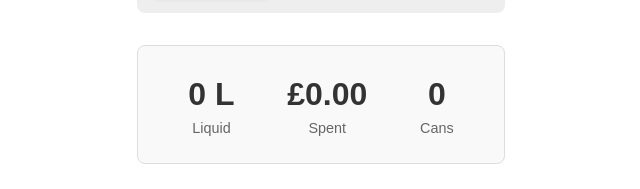
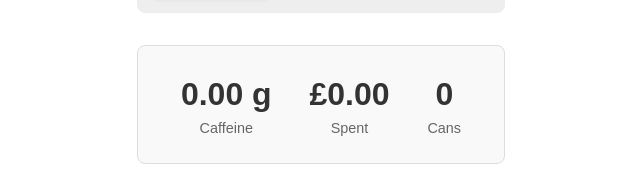
Before and after one commit to SamanAshoori/drink_tracker, a Svelte app in the folder frontend/: page / in a window 1280 px wide. Shown: the part 240-429 px from the top of the page, without its empty margins (319-959 px from the left). Built offline with nearby package versions, Linux system fonts and the light colour scheme; no server answers.

Commit message:
Tracking caffeine consumed instead of liquid in ml

```diff
--- a/frontend/src/pages/Dashboard.svelte
+++ b/frontend/src/pages/Dashboard.svelte
@@ -4,12 +4,11 @@
   import StackedChart from '../lib/StackedChart.svelte';
 
   let history = [];
-  let stats = { total_ml: 0, total_spent: 0, drink_count: 0 };
-  let weeklyData = [];
+  let stats = { total_ml: 0, total_caffeine: 0, total_spent: 0, drink_count: 0 };
   let stackedData = [];
 
   onMount(async () => {
-    await Promise.all([loadStats(), loadHistory(), loadCharts()]);
+    await Promise.all([loadStats(), loadHistory(), loadStackedChart()]);
   });
 
   async function loadStats() {
@@ -22,10 +21,7 @@
     history = await res.json();
   }
 
-  async function loadCharts() {
-    const weekRes = await fetch('/api/charts/weekly');
-    weeklyData = await weekRes.json();
-
+  async function loadStackedChart() {
     const stackRes = await fetch('/api/charts/stacked');
     stackedData = await stackRes.json();
   }
@@ -33,8 +29,8 @@
 
 <div class="card dashboard">
   <div class="stat">
-    <h3>{stats.total_ml / 1000} L</h3>
-    <p>Liquid</p>
+    <h3>{(stats.total_caffeine / 1000).toFixed(2)} g</h3>
+    <p>Caffeine</p>
   </div>
   <div class="stat">
     <h3>£{stats.total_spent.toFixed(2)}</h3>
```
